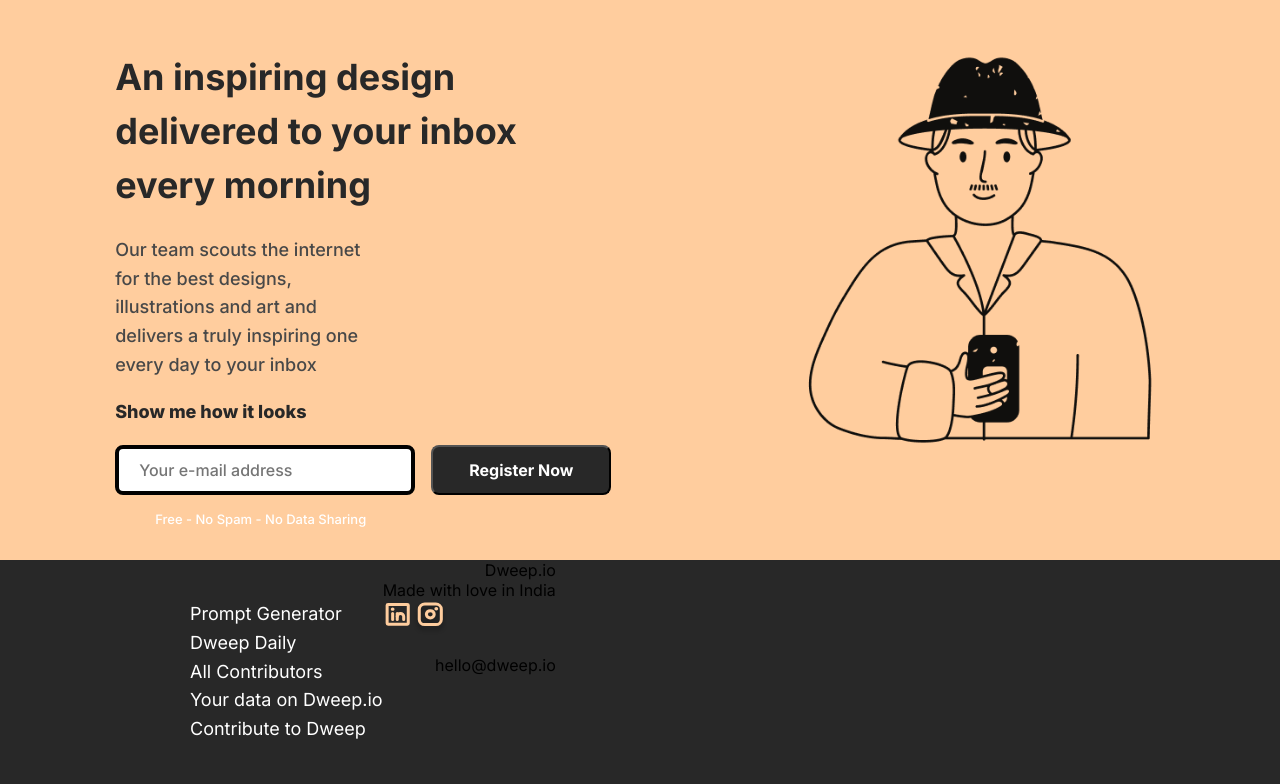
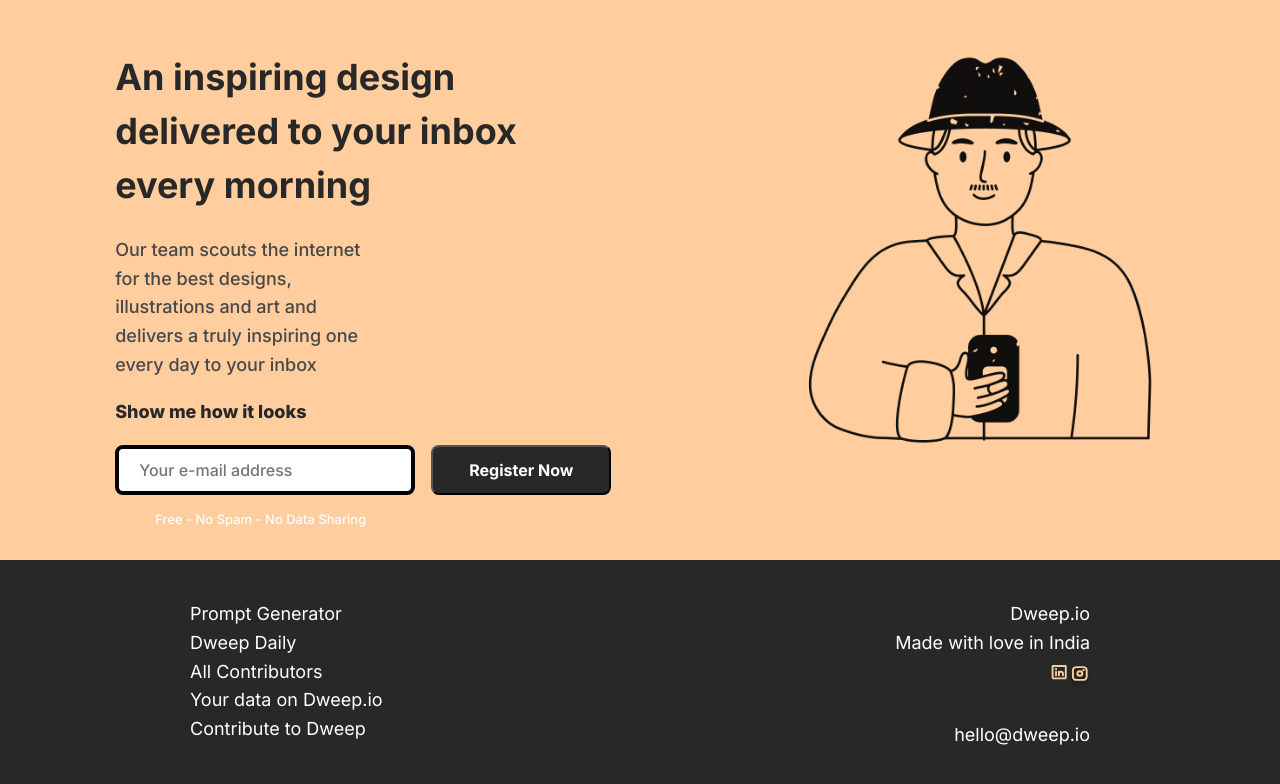
Before and after one commit to nyanpoleon/react-micro-project, a React (Create React App) app in the folder landing-app/: page / in a window 1280 px wide. Shown: the top 784 px of the page. Built offline with nearby package versions, Linux system fonts and the light colour scheme.

Commit message:
right footer css

```diff
--- a/landing-app/src/index.css
+++ b/landing-app/src/index.css
@@ -125,7 +125,7 @@ button {
   display: flex;
   flex-direction: column;
   text-align: left;
-
+  width: 50%;
   font-family: 'Inter';
   font-style: normal;
   font-weight: 400;
@@ -141,9 +141,20 @@ button {
   display: flex;
   flex-direction: column;
   text-align: right;
+  width: 50%;
+  font-family: 'Inter';
+  font-style: normal;
+  font-weight: 400;
+  font-size: 18px;
+  line-height: 160%;
+  margin-top: 40px;
+  margin-right: 190px;
+  color: #FFFFFF;
+
 }
 
 .svglogos {
   display: flex;
   flex-direction: row;
+  padding-left: 600px;
 }
```
